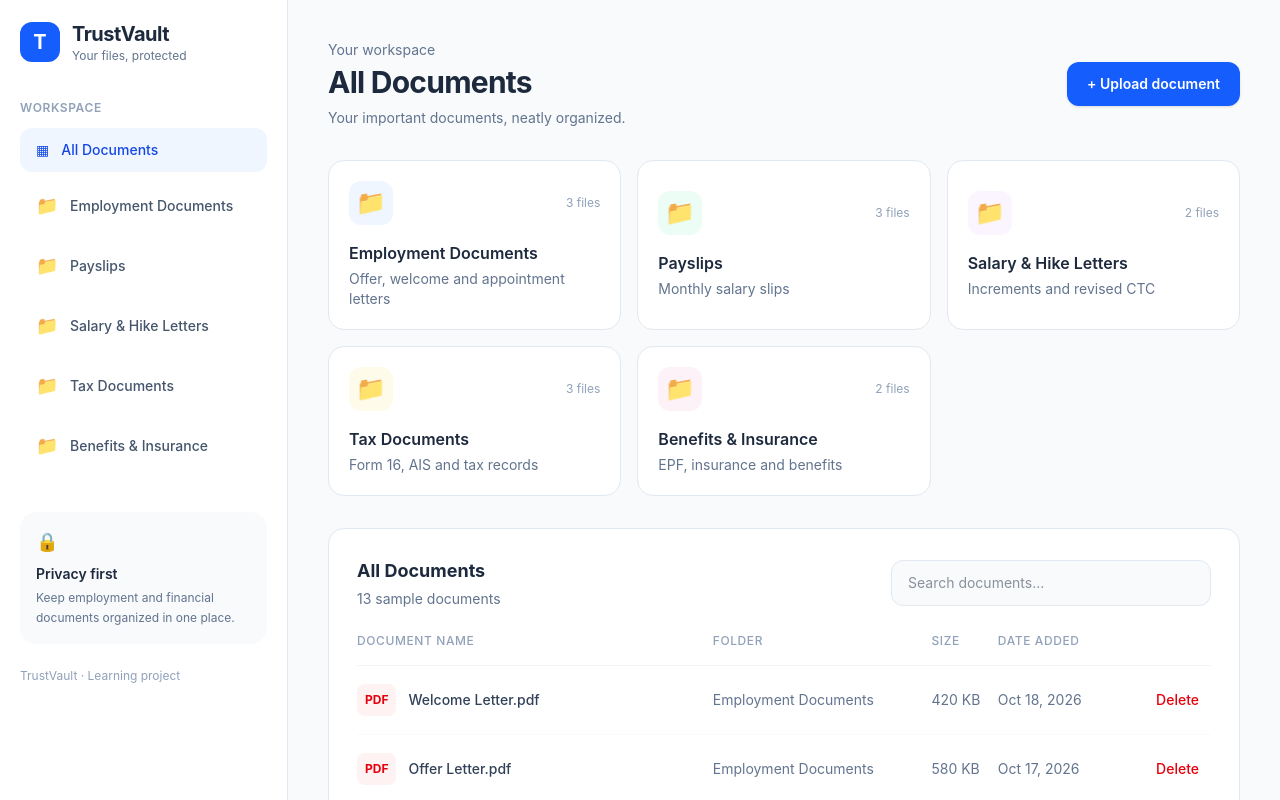
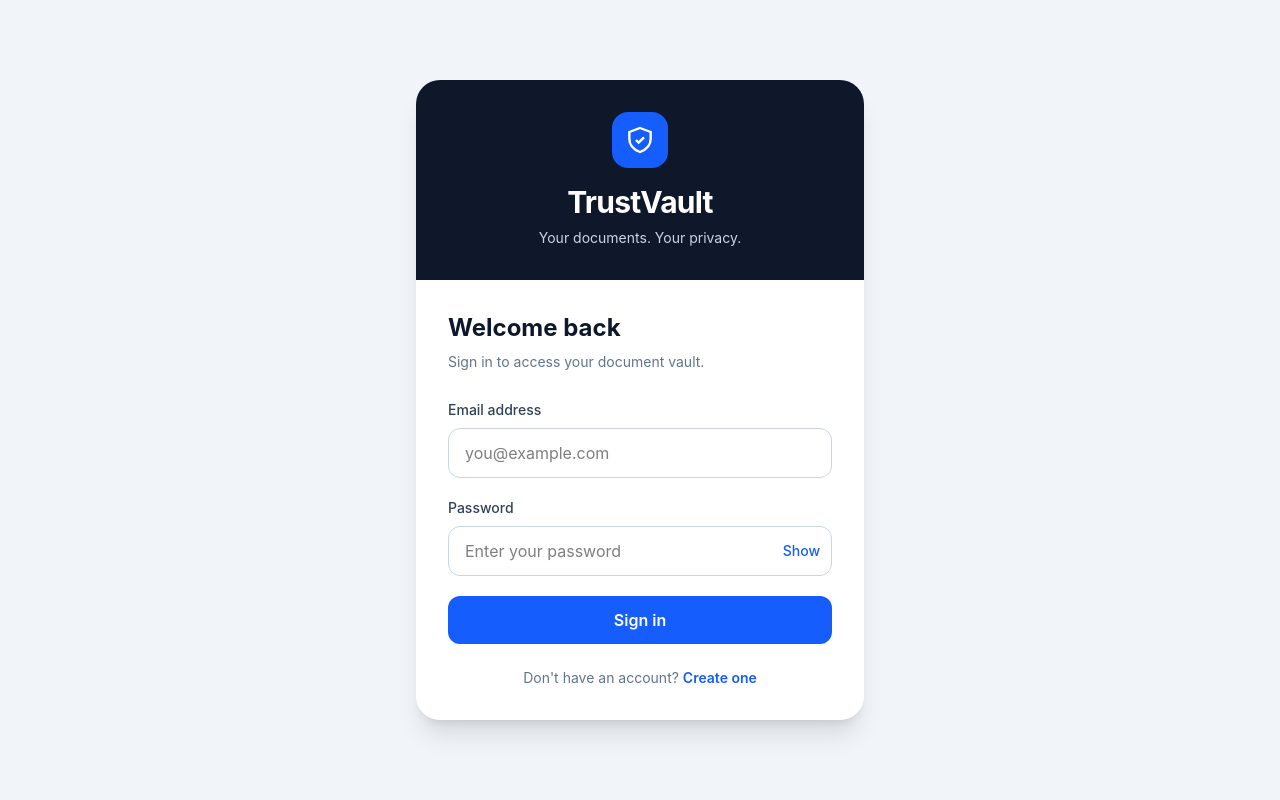
Before and after one commit to DenaboyinaAkanksha/TrustVault, a React (Vite) app: page / in a window 1280 px wide. Shown: the top 800 px of the page. Built offline with nearby package versions, Linux system fonts and the light colour scheme.

Commit message:
Added login page

```diff
--- a/src/App.tsx
+++ b/src/App.tsx
@@ -1,4 +1,5 @@
 import { useState } from 'react'
+import Login from './Login'
 
 type Document = {
   id: number
@@ -63,8 +64,8 @@
   const [activeFolder, setActiveFolder] = useState('All Documents')
   const [search, setSearch] = useState('')
   const [documents, setDocuments] = useState(initialDocuments)
-  const [selectedDocument, setSelectedDocument] =
-  useState<Document | null>(null)
+  const [isLoggedIn, setIsLoggedIn] = useState(false)
+  const [selectedDocument, setSelectedDocument] = useState<Document | null>(null)
   const [showUploadForm, setShowUploadForm] = useState(false)
 
   const visibleDocuments = documents.filter((document) => {
@@ -76,6 +77,16 @@
 
   const folderCount = (folderName: string) =>
     documents.filter((document) => document.folder === folderName).length
+   if (!isLoggedIn) {
+   return (
+     <Login
+       onLogin={() => setIsLoggedIn(true)}
+       onSignup={() => {
+         alert('Signup page is coming next!')
+       }}
+     />
+   )
+  }
 
   return (
     <div className="min-h-screen bg-slate-50 text-slate-800 md:flex">
--- /dev/null
+++ b/src/Login.tsx
@@ -0,0 +1,146 @@
+import { useState } from 'react'
+
+type LoginProps = {
+  onLogin: () => void
+  onSignup: () => void
+}
+
+function Login({ onLogin, onSignup }: LoginProps) {
+  const [email, setEmail] = useState('')
+  const [password, setPassword] = useState('')
+  const [showPassword, setShowPassword] = useState(false)
+  const [error, setError] = useState('')
+
+  function handleSubmit(event: React.FormEvent<HTMLFormElement>) {
+    event.preventDefault()
+    setError('')
+
+    if (!email.trim() || !password) {
+      setError('Please enter your email and password.')
+      return
+    }
+
+    if (!/^[^\s@]+@[^\s@]+\.[^\s@]+$/.test(email)) {
+      setError('Please enter a valid email address.')
+      return
+    }
+
+    setError('Login is not connected yet. Authentication will be added next.')
+  }
+
+  return (
+    <main className="flex min-h-screen items-center justify-center bg-slate-100 px-4 py-10">
+      <section className="w-full max-w-md overflow-hidden rounded-3xl bg-white shadow-xl">
+        <div className="bg-slate-900 px-8 py-8 text-center">
+          <div className="mx-auto flex h-14 w-14 items-center justify-center rounded-2xl bg-blue-600 text-white">
+            <svg
+              viewBox="0 0 24 24"
+              fill="none"
+              stroke="currentColor"
+              strokeWidth="1.8"
+              className="h-8 w-8"
+              aria-hidden="true"
+            >
+              <path d="M12 3 20 6v5c0 5-3.4 8.2-8 10-4.6-1.8-8-5-8-10V6l8-3Z" />
+              <path d="m9 12 2 2 4-4" />
+            </svg>
+          </div>
+
+          <h1 className="mt-4 text-3xl font-bold tracking-tight text-white">
+            TrustVault
+          </h1>
+          <p className="mt-2 text-sm text-slate-300">
+            Your documents. Your privacy.
+          </p>
+        </div>
+
+        <div className="px-8 py-8">
+          <h2 className="text-2xl font-bold text-slate-900">
+            Welcome back
+          </h2>
+          <p className="mt-2 text-sm text-slate-500">
+            Sign in to access your document vault.
+          </p>
+
+          <form onSubmit={handleSubmit} className="mt-7 space-y-5">
+            <div>
+              <label
+                htmlFor="login-email"
+                className="mb-2 block text-sm font-medium text-slate-700"
+              >
+                Email address
+              </label>
+              <input
+                id="login-email"
+                type="email"
+                autoComplete="email"
+                value={email}
+                onChange={(event) => setEmail(event.target.value)}
+                placeholder="you@example.com"
+                required
+                className="w-full rounded-xl border border-slate-300 px-4 py-3 outline-none transition focus:border-blue-500 focus:ring-4 focus:ring-blue-100"
+              />
+            </div>
+
+            <div>
+              <div className="mb-2 flex items-center justify-between">
+                <label
+                  htmlFor="login-password"
+                  className="text-sm font-medium text-slate-700"
+                >
+                  Password
+                </label>
+              </div>
+
+              <div className="relative">
+                <input
+                  id="login-password"
+                  type={showPassword ? 'text' : 'password'}
+                  autoComplete="current-password"
+                  value={password}
+                  onChange={(event) => setPassword(event.target.value)}
+                  placeholder="Enter your password"
+                  required
+                  className="w-full rounded-xl border border-slate-300 px-4 py-3 pr-20 outline-none transition focus:border-blue-500 focus:ring-4 focus:ring-blue-100"
+                />
+                <button
+                  type="button"
+                  onClick={() => setShowPassword(!showPassword)}
+                  className="absolute inset-y-0 right-3 text-sm font-medium text-blue-600 hover:text-blue-800"
+                >
+                  {showPassword ? 'Hide' : 'Show'}
+                </button>
+              </div>
+            </div>
+
+            {error && (
+              <p role="alert" className="rounded-lg bg-amber-50 p-3 text-sm text-amber-800">
+                {error}
+              </p>
+            )}
+
+            <button
+              type="submit"
+              className="w-full rounded-xl bg-blue-600 px-4 py-3 font-semibold text-white transition hover:bg-blue-700 focus:outline-none focus:ring-4 focus:ring-blue-200"
+            >
+              Sign in
+            </button>
+          </form>
+
+          <p className="mt-6 text-center text-sm text-slate-500">
+            Don't have an account?{' '}
+            <button
+              type="button"
+              onClick={onSignup}
+              className="font-semibold text-blue-600 hover:text-blue-800"
+            >
+              Create one
+            </button>
+          </p>
+        </div>
+      </section>
+    </main>
+  )
+}
+
+export default Login
```
